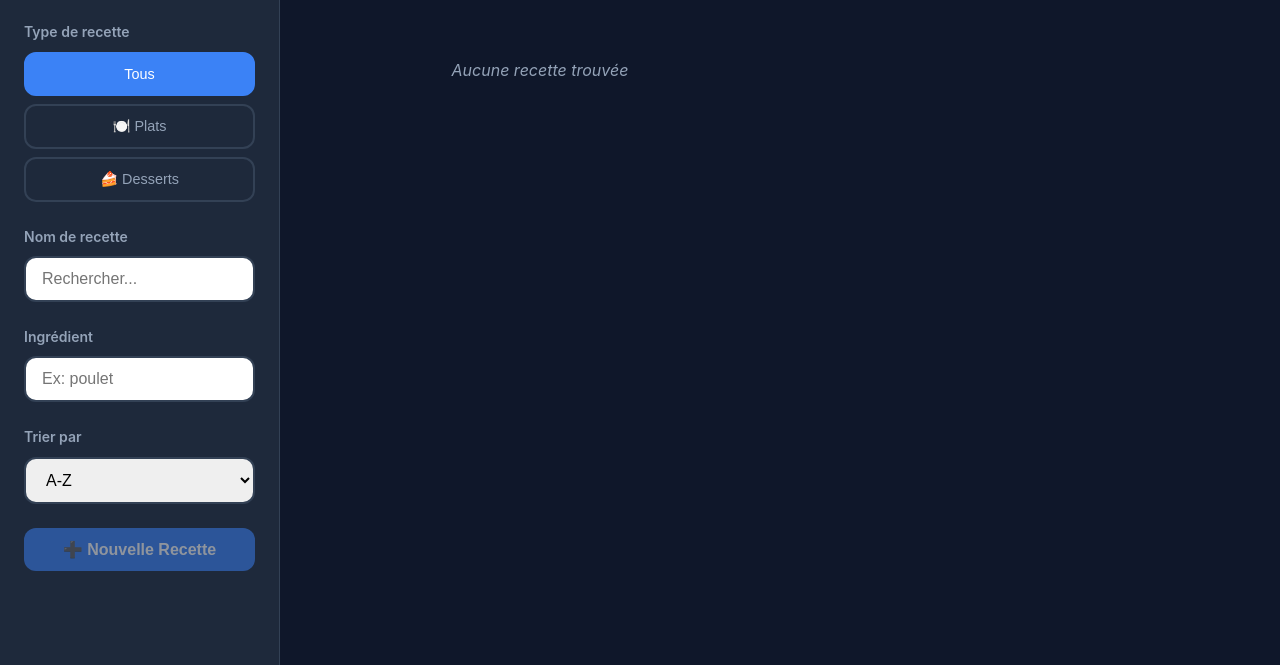
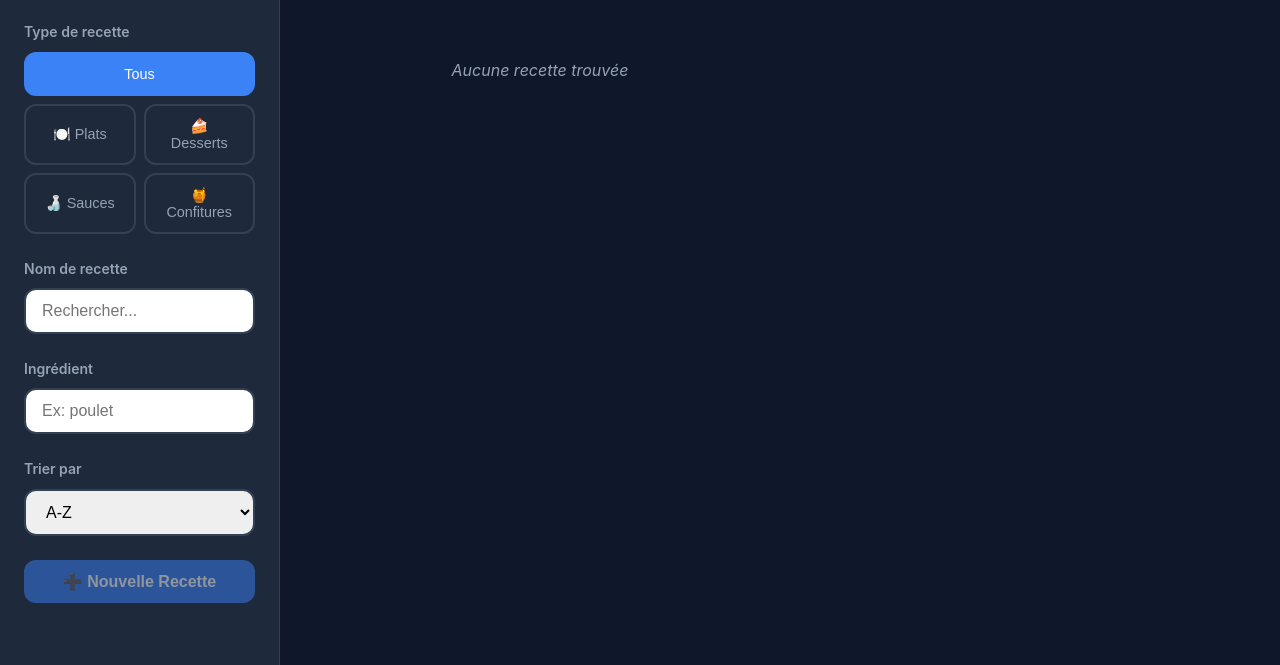
Before and after one commit to jpvw-6560/kitchen-server, a website: page public/index.html in a window 1280 px wide. Shown: the part 135-800 px from the top of the page. Drawn offline with Linux system fonts and the light colour scheme; no server answers.

Commit message:
Ajout types Sauce et Confiture + réorganisation filtres en deux lignes
- Ajout des types 'Sauce' et 'Confiture' dans le select du formulaire de recette
- Modification de la base de données pour accepter ces nouveaux types dans l'ENUM
- Réorganisation des filtres en 3 lignes : Tous / (Plats|Desserts) / (Sauces|Confitures)
- Ajout du style CSS .type-filter-grid pour la grille 2 colonnes
- Mise à jour de l'affichage des badges avec les emojis appropriés (🍶 Sauces, 🍯 Confitures)
- Migration automatique de la colonne type dans database.js

```diff
--- a/public/app.js
+++ b/public/app.js
@@ -343,7 +343,12 @@ function renderPlats(platsToRender = state.plats) {
       <div class="card-header">
         <h3 class="card-title">${plat.nom}</h3>
         <div class="card-header-right">
-          <span class="card-badge badge-type">${plat.type === 'Dessert' ? '🍰 Dessert' : '🍽️ Plat'}</span>
+          <span class="card-badge badge-type">${
+            plat.type === 'Dessert' ? '🍰 Dessert' :
+            plat.type === 'Sauce' ? '🍶 Sauce' :
+            plat.type === 'Confiture' ? '🍯 Confiture' :
+            '🍽️ Plat'
+          }</span>
           <span class="card-badge badge-${plat.difficulte.toLowerCase()}">${plat.difficulte}</span>
         </div>
       </div>
--- a/public/index.html
+++ b/public/index.html
@@ -40,8 +40,14 @@
           <label>Type de recette</label>
           <div class="type-filter">
             <button class="btn-filter active" data-type="all" id="filter-all">Tous</button>
+          </div>
+          <div class="type-filter-grid">
             <button class="btn-filter" data-type="Plat" id="filter-plats">🍽️ Plats</button>
             <button class="btn-filter" data-type="Dessert" id="filter-desserts">🍰 Desserts</button>
+          </div>
+          <div class="type-filter-grid">
+            <button class="btn-filter" data-type="Sauce" id="filter-sauces">🍶 Sauces</button>
+            <button class="btn-filter" data-type="Confiture" id="filter-confitures">🍯 Confitures</button>
           </div>
         </div>
 
@@ -162,6 +168,8 @@
             <select id="plat-type">
               <option value="Plat">Plat</option>
               <option value="Dessert">Dessert</option>
+              <option value="Sauce">Sauce</option>
+              <option value="Confiture">Confiture</option>
             </select>
           </div>
           <div class="form-group">
--- a/public/style.css
+++ b/public/style.css
@@ -189,10 +189,18 @@ input:disabled + .slider {
   align-items: center;
 }
 
-/* Filtres de type (Plats/Desserts) */
+/* Filtres de type (Plats/Desserts/Sauces/Confitures) */
 .type-filter {
   display: flex;
   gap: 0.5rem;
+  margin-bottom: 0.5rem;
+}
+
+.type-filter-grid {
+  display: grid;
+  grid-template-columns: 1fr 1fr;
+  gap: 0.5rem;
+  margin-bottom: 0.5rem;
 }
 
 .btn-filter {
```
Also changed, not shown: config/database.js (+11 -2 lines).
